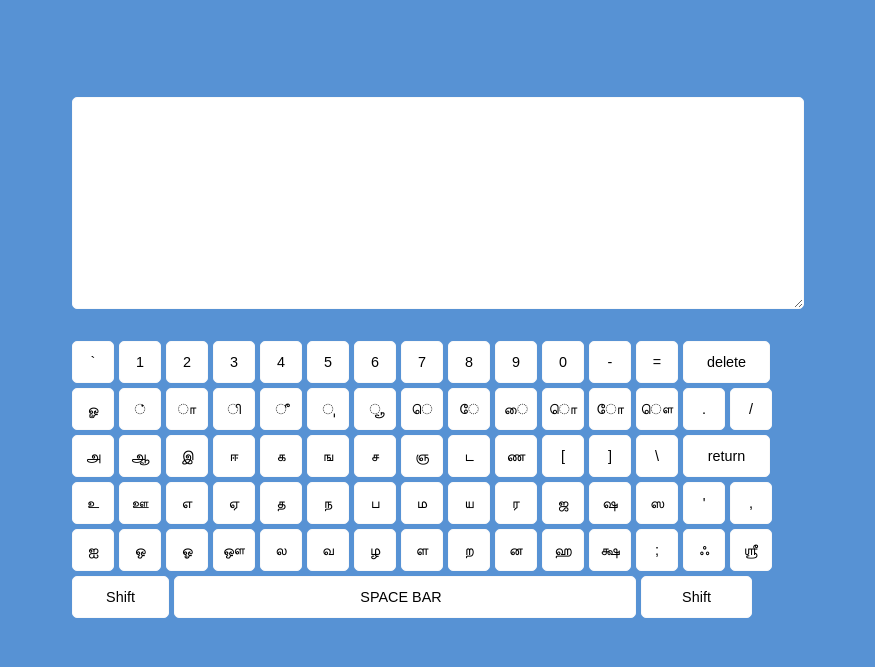
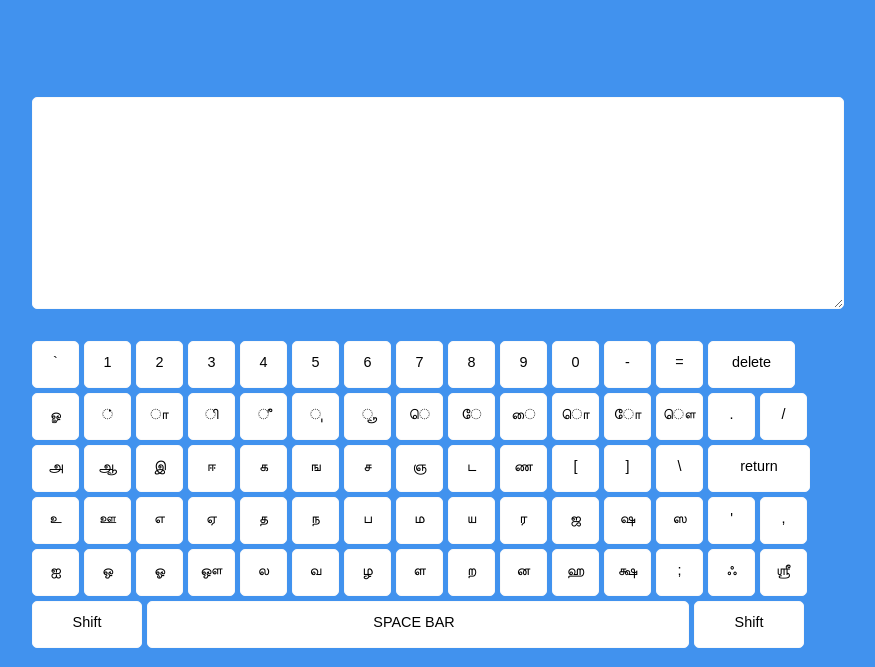
Before and after one commit to selva-rayappan/-, a plain HTML site: page index.html in a window 1280 px wide. Shown: the part 133-800 px from the top of the page, without its empty margins (208-1083 px from the left). Drawn offline with nearby package versions, Linux system fonts and the light colour scheme.

Commit message:
Increased Width

```diff
--- a/css/style.css
+++ b/css/style.css
@@ -4,16 +4,16 @@ padding: 0;
 }
 body {
 font: 90%/4.5 Arial, Sans-Serif;
-background: rgb(87, 146, 212);
+background: rgb(65, 146, 238);
 }
 #container {
 margin: 100px auto;
-width: 720px;
+width: 800px;
 }
 #write {
 margin: 0 0 5px;
 padding: 5px;
-width: 720px;
+width: 800px;
 height: 200px;
 font: bold 1em/3.5 Arial, Sans-Serif;
 background: #fff;
@@ -29,8 +29,8 @@ list-style: none;
     #keyboard li {
     float: left;
     margin: 0 5px 5px 0;
-    width: 40px;
-    height: 40px;
+    width: 45px;
+    height: 45px;
     line-height: 40px;
     text-align: center;
     background: #fff;
@@ -48,13 +48,13 @@ list-style: none;
             width: 80px;
             }
             #keyboard .return {
-            width: 85px;
+            width: 100px;
             }
             #keyboard .left-shift {
-            width: 95px;
+            width: 108px;
             }
             #keyboard .right-shift {
-            width: 109px;
+            width: 108px;
             }
         .lastitem {
         margin-right: 0;
@@ -63,7 +63,7 @@ list-style: none;
         text-transform: uppercase;
         }
         #keyboard .space {
-        width: 460px;
+        width: 540px;
         }
         .on {
         display: none;
```
